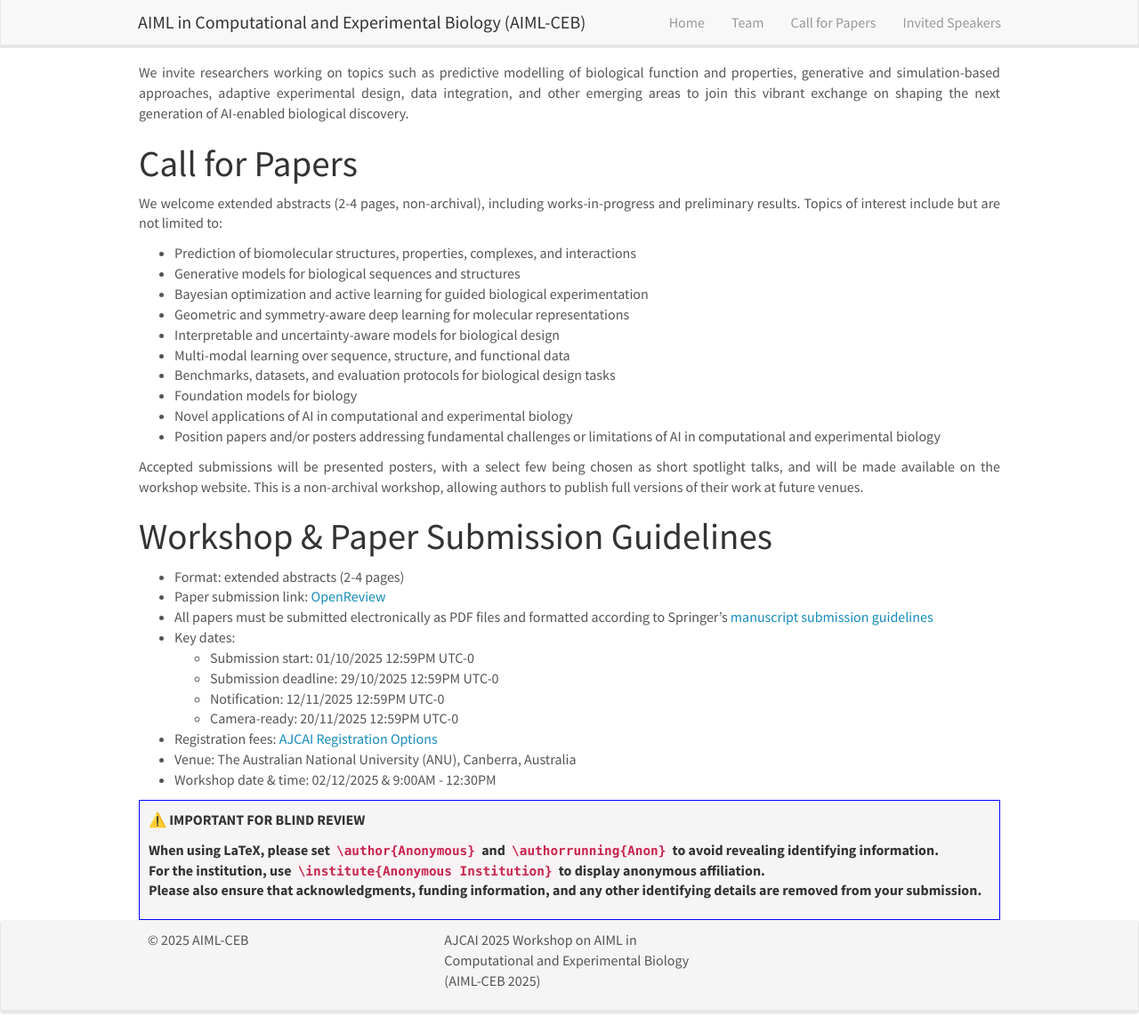
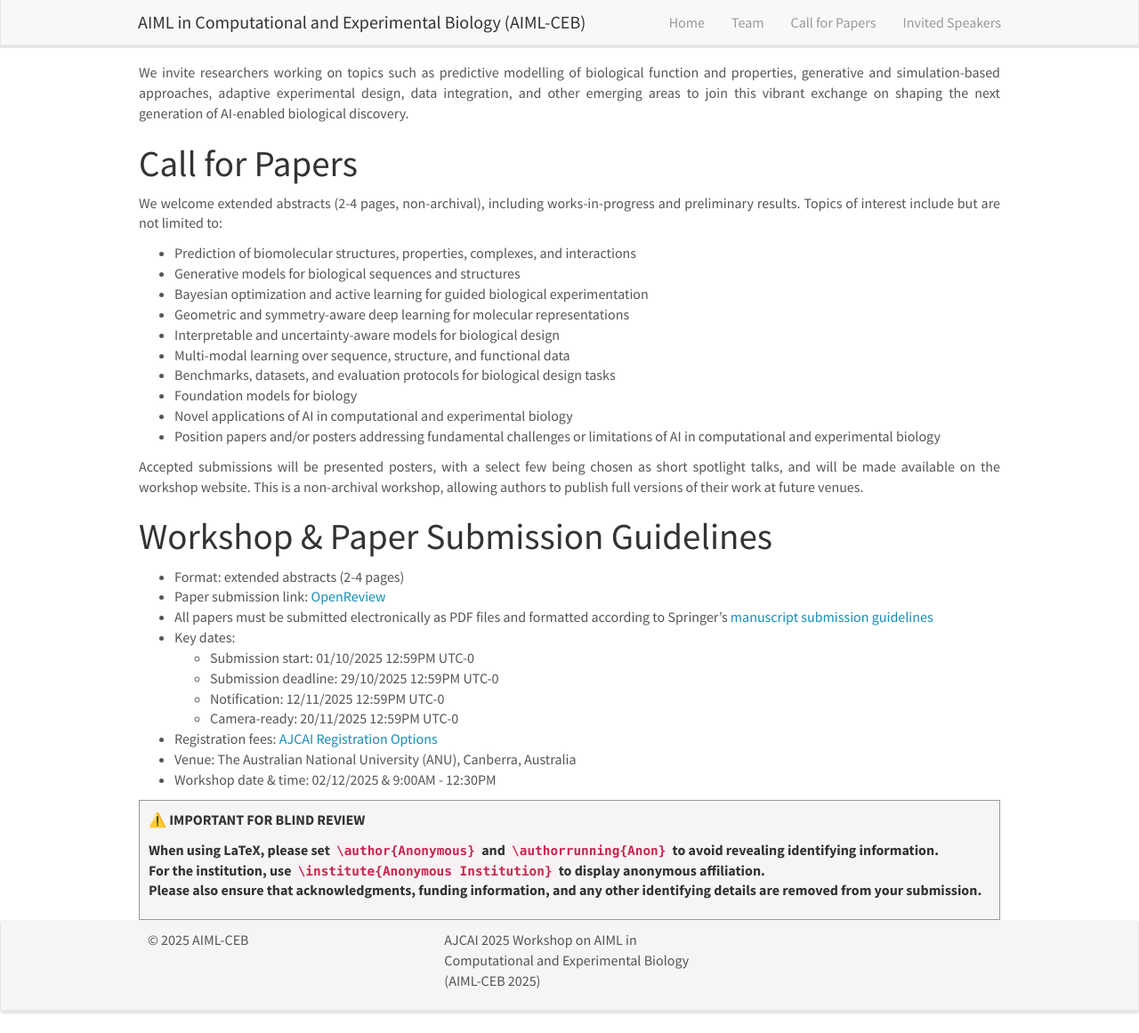
Before and after one commit to wokas36/wokas36.github.io, a Jekyll site: the page built from _pages/openings.md, in a window 1280 px wide and 1161 px high. Shown: the whole window at 89% size. Built offline with Jekyll 4.4.1, drawn with Linux system fonts in a browser that asks for light colours; nearby versions of some CDN libraries.

Commit message:
init_commit_v29

```diff
--- a/_pages/openings.md
+++ b/_pages/openings.md
@@ -40,7 +40,7 @@
 * Venue: The Australian National University (ANU), Canberra, Australia
 * Workshop date & time: 02/12/2025 & 9:00AM - 12:30PM
 
-<div style="border:1px solid blue; padding:10px; background-color:#f5f5f5; color:#333; font-weight:bold;">
+<div style="border:1px solid #999; padding:10px; background-color:#f5f5f5; color:#333; font-weight:bold;">
 
 ⚠️ **IMPORTANT FOR BLIND REVIEW**
 
```
